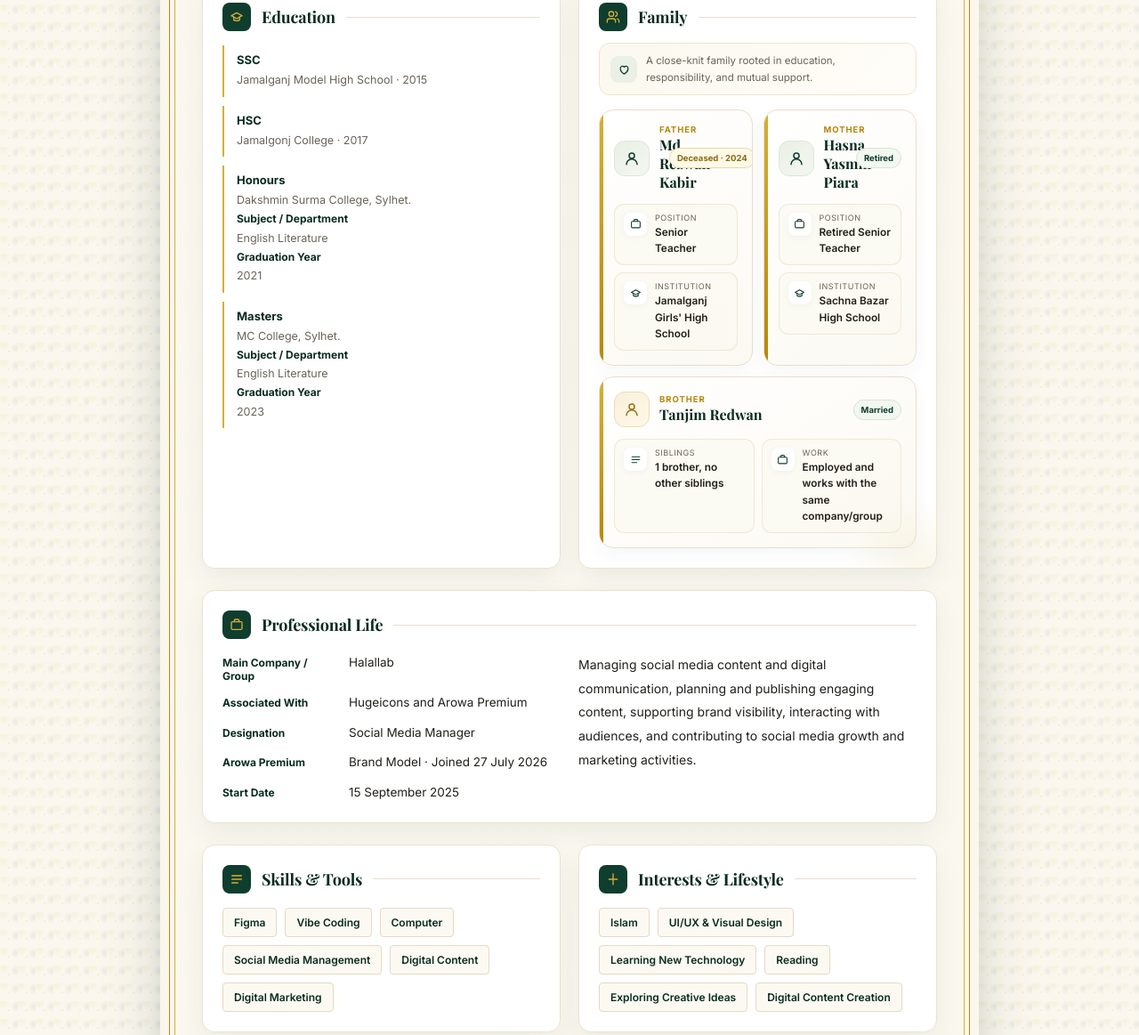
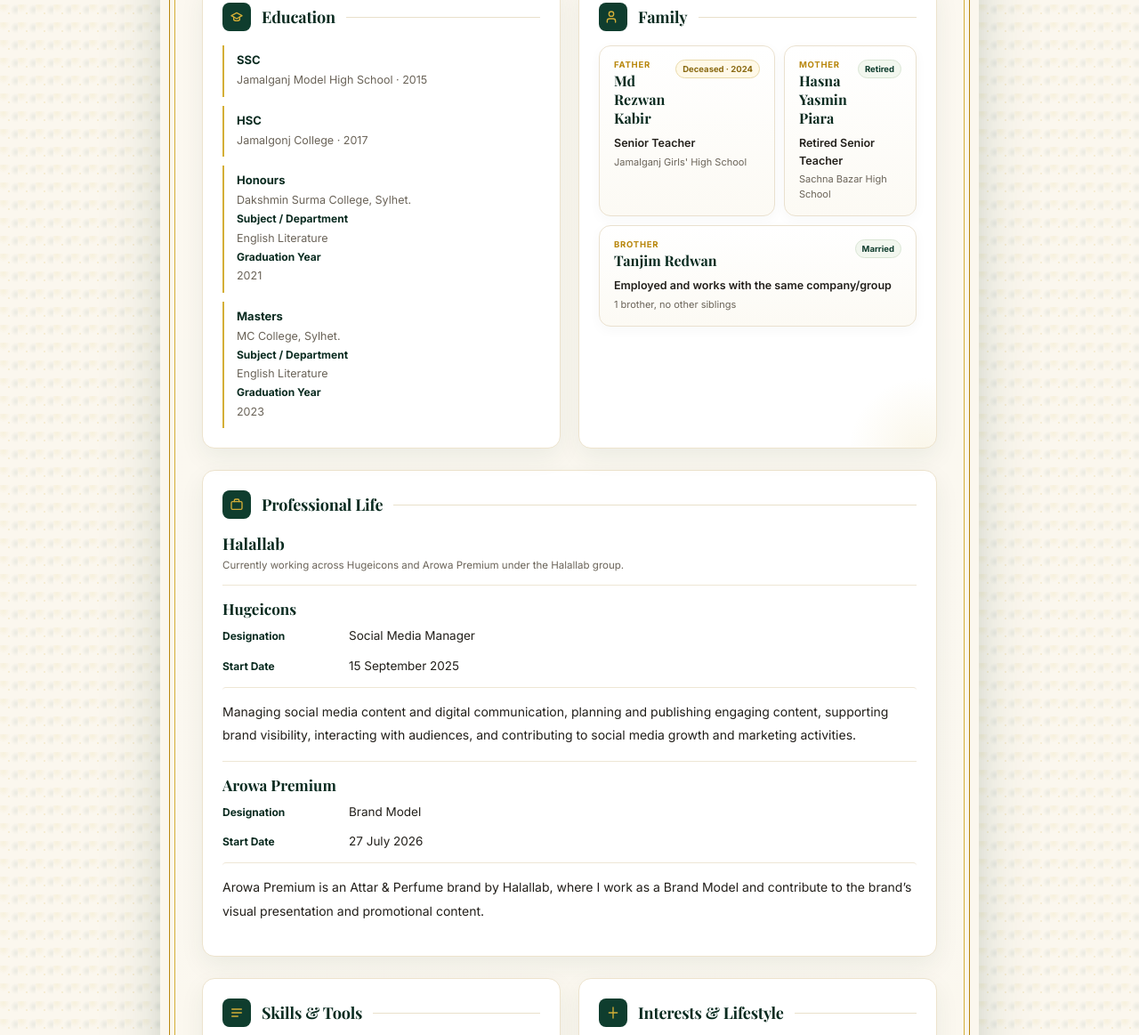
Before and after one commit to ssadnankabir-star/Bio-data, a plain HTML site: page index.html in a window 1280 px wide. Shown: the part 1135-2298 px from the top of the page at 89% size. Drawn offline with nearby package versions, Linux system fonts and the light colour scheme.

Commit message:
Refactor family and professional profile sections
Updated family and professional sections with new layout and content. Adjusted styles for better presentation and visibility.

```diff
--- a/index.html
+++ b/index.html
@@ -545,6 +545,268 @@
     #contact a,.social-card{color:var(--emerald-deep)!important}
   }
 
+
+  /* Simple family layout */
+  .family-intro,.family-profile-grid{display:none!important}
+  .simple-family-grid{display:grid;grid-template-columns:1fr;gap:10px}
+  .simple-family-card{
+    background:#FBF9F2;
+    border:1px solid #E9E1CF;
+    border-radius:12px;
+    padding:15px 16px;
+  }
+  .simple-family-role{
+    display:block;
+    margin-bottom:3px;
+    font-size:10px;
+    font-weight:700;
+    text-transform:uppercase;
+    letter-spacing:.07em;
+    color:var(--gold);
+  }
+  .simple-family-card h4{
+    margin:0 0 11px;
+    font-family:'Playfair Display',serif;
+    font-size:16px;
+    color:var(--emerald-deep);
+  }
+  .simple-family-row{
+    display:grid;
+    grid-template-columns:82px 1fr;
+    gap:10px;
+    padding:7px 0;
+    border-top:1px solid #EEE7D8;
+    align-items:start;
+  }
+  .simple-family-row span{
+    font-size:10px;
+    color:var(--ink-soft);
+  }
+  .simple-family-row strong{
+    font-size:11.5px;
+    line-height:1.5;
+    font-weight:600;
+    color:var(--ink);
+  }
+  @media(min-width:640px){
+    .simple-family-grid{grid-template-columns:1fr 1fr}
+    .simple-family-wide{grid-column:1/-1}
+  }
+  @media(max-width:430px){
+    .simple-family-row{grid-template-columns:1fr;gap:2px}
+  }
+
+
+  /* Family, simple but elegant */
+  .simple-family-grid,.family-intro,.family-profile-grid{display:none!important}
+  .family-clean-list{
+    display:grid;
+    gap:10px;
+  }
+  .family-clean-item{
+    padding:15px 16px;
+    border:1px solid #EAE1CF;
+    border-radius:13px;
+    background:linear-gradient(180deg,#FFF,#FCFAF4);
+    box-shadow:0 4px 14px rgba(15,61,46,.035);
+  }
+  .family-clean-item:hover{
+    border-color:#DFD0AA;
+    box-shadow:0 8px 20px rgba(15,61,46,.055);
+  }
+  .family-clean-head{
+    display:flex;
+    align-items:flex-start;
+    justify-content:space-between;
+    gap:12px;
+    margin-bottom:8px;
+  }
+  .family-clean-role{
+    display:block;
+    font-size:9.5px;
+    font-weight:700;
+    letter-spacing:.08em;
+    text-transform:uppercase;
+    color:var(--gold);
+    margin-bottom:2px;
+  }
+  .family-clean-item h4{
+    margin:0;
+    font-family:'Playfair Display',serif;
+    font-size:16px;
+    color:var(--emerald-deep);
+  }
+  .family-clean-item p{
+    margin:0 0 3px;
+    font-size:12.5px;
+    font-weight:600;
+    color:var(--ink);
+    line-height:1.55;
+  }
+  .family-clean-meta{
+    display:block;
+    font-size:11px;
+    color:var(--ink-soft);
+    line-height:1.55;
+  }
+  .family-clean-status{
+    flex:0 0 auto;
+    font-size:9.5px;
+    font-weight:700;
+    color:#8A6A12;
+    background:#FFF9E8;
+    border:1px solid #E9D9A8;
+    border-radius:999px;
+    padding:4px 7px;
+    white-space:nowrap;
+  }
+  .family-clean-status.neutral{
+    color:var(--emerald);
+    background:#F2F7EF;
+    border-color:#D9E5D4;
+  }
+  @media(min-width:700px){
+    .family-clean-list{grid-template-columns:1fr 1fr}
+    .family-clean-item:last-child{grid-column:1/-1}
+  }
+
+
+  /* Professional Life clean hierarchy */
+  .professional-clean{display:grid;gap:0}
+  .professional-description{
+    margin:16px 0 14px!important;
+    padding-top:14px;
+    border-top:1px solid #EEE6D5;
+  }
+  .arowa-role{
+    margin-top:2px;
+    padding:14px 15px;
+    background:#FBF9F2;
+    border:1px solid #E9E1CF;
+    border-radius:12px;
+  }
+  .arowa-role .kv-row{margin-bottom:8px}
+  .arowa-role .kv-row .k{color:var(--gold)}
+  .professional-note{
+    font-size:12.5px!important;
+    line-height:1.75!important;
+    color:var(--ink-soft)!important;
+  }
+
+
+  .professional-company-block{padding:15px 0;border-top:1px solid #EEE6D5}
+  .professional-company-block:first-of-type{padding-top:2px;border-top:0}
+  .professional-company-name{margin:0 0 9px;font-family:'Playfair Display',serif;font-size:17px;color:var(--emerald-deep)}
+  .professional-company-block .professional-description{margin:12px 0 0!important}
+
+
+  .halallab-group{
+    margin:-2px 0 14px;
+    padding:13px 15px;
+    border:1px solid #E7DDC7;
+    border-radius:13px;
+    background:linear-gradient(135deg,#FBF8EF,#FFFDF8);
+  }
+  .halallab-kicker{
+    display:block;
+    margin-bottom:2px;
+    font-size:9px;
+    font-weight:700;
+    letter-spacing:.10em;
+    text-transform:uppercase;
+    color:var(--gold);
+  }
+  .halallab-title{
+    margin:0 0 4px;
+    font-family:'Playfair Display',serif;
+    font-size:18px;
+    color:var(--emerald-deep);
+  }
+  .halallab-copy{
+    margin:0;
+    font-size:11.5px;
+    line-height:1.65;
+    color:var(--ink-soft);
+  }
+  .professional-company-head{
+    display:flex;
+    align-items:center;
+    justify-content:space-between;
+    gap:12px;
+    margin-bottom:9px;
+  }
+  .professional-company-head .professional-company-name{margin:0}
+  .working-badge{
+    flex:0 0 auto;
+    display:inline-flex;
+    align-items:center;
+    gap:5px;
+    padding:4px 8px;
+    border-radius:999px;
+    border:1px solid #D8E5D3;
+    background:#F2F7EF;
+    color:var(--emerald);
+    font-size:9px;
+    font-weight:700;
+    white-space:nowrap;
+  }
+  .working-badge::before{
+    content:"";
+    width:6px;
+    height:6px;
+    border-radius:50%;
+    background:currentColor;
+  }
+
+
+  /* Simple Halallab heading */
+  .halallab-group{display:none!important}
+  .halallab-heading{
+    margin:0 0 13px;
+    padding:0;
+    border:0;
+    background:none;
+    box-shadow:none;
+  }
+  .halallab-heading .halallab-title{
+    margin:0 0 3px;
+    font-family:'Playfair Display',serif;
+    font-size:18px;
+    color:var(--emerald-deep);
+  }
+  .halallab-heading .halallab-copy{
+    margin:0;
+    font-size:11.5px;
+    line-height:1.6;
+    color:var(--ink-soft);
+  }
+
+
+  .header{position:relative}
+  .header-admin-link{
+    position:absolute;
+    top:8px;
+    right:8px;
+    width:34px;
+    height:34px;
+    border-radius:999px;
+    display:flex;
+    align-items:center;
+    justify-content:center;
+    color:var(--emerald);
+    background:rgba(255,255,255,.78);
+    border:1px solid #E8DFC9;
+    box-shadow:0 6px 16px rgba(15,61,46,.06);
+    text-decoration:none;
+    transition:.2s ease;
+  }
+  .header-admin-link:hover{transform:translateY(-1px);border-color:#D7C38D;background:#fff}
+  .header-admin-link .icon{width:15px;height:15px}
+  @media(max-width:600px){
+    .header-admin-link{top:4px;right:2px;width:32px;height:32px}
+  }
+  @media print{.header-admin-link{display:none!important}}
+
 </style>
 </head>
 <body>
@@ -571,6 +833,10 @@
       </nav>
 
       <header class="header section" id="home">
+        <a class="header-admin-link" href="admin.html" aria-label="Open admin panel" title="Admin">
+          <svg class="icon" viewBox="0 0 24 24" aria-hidden="true"><circle cx="12" cy="12" r="3"/><path d="M19.4 15a1.7 1.7 0 0 0 .3 1.9l.1.1-2.8 2.8-.1-.1a1.7 1.7 0 0 0-1.9-.3 1.7 1.7 0 0 0-1 1.6V21h-4v-.1a1.7 1.7 0 0 0-1-1.6 1.7 1.7 0 0 0-1.9.3l-.1.1L4.2 17l.1-.1a1.7 1.7 0 0 0 .3-1.9A1.7 1.7 0 0 0 3 14H3v-4h.1a1.7 1.7 0 0 0 1.6-1 1.7 1.7 0 0 0-.3-1.9L4.2 7 7 4.2l.1.1a1.7 1.7 0 0 0 1.9.3A1.7 1.7 0 0 0 10 3V3h4v.1a1.7 1.7 0 0 0 1 1.6 1.7 1.7 0 0 0 1.9-.3l.1-.1L19.8 7l-.1.1a1.7 1.7 0 0 0-.3 1.9 1.7 1.7 0 0 0 1.6 1h.1v4H21a1.7 1.7 0 0 0-1.6 1Z"/></svg>
+        </a>
+
         <p class="eyebrow">Personal Profile</p>
         <div class="star-divider"><div class="line l"></div><svg viewBox="0 0 24 24"><path d="M12 0 L14.5 9.5 L24 12 L14.5 14.5 L12 24 L9.5 14.5 L0 12 L9.5 9.5 Z"/></svg><div class="line r"></div></div>
         <h1 class="title editable">Sadnan Kaabeer</h1>
@@ -595,7 +861,7 @@
           <div class="stat-card"><div class="circ">◦</div><div><div class="label editable">Date of Birth</div><div class="value editable">21 April 1999</div></div></div>
           <div class="stat-card"><div class="circ">◦</div><div><div class="label editable">Age</div><div class="value editable">27 years</div></div></div>
           <div class="stat-card"><div class="circ">◦</div><div><div class="label editable">Height</div><div class="value editable">5'8&quot;</div></div></div>
-          <div class="stat-card"><div class="circ">◦</div><div><div class="label editable">Weight</div><div class="value editable">99 kg</div></div></div>
+          <div class="stat-card"><div class="circ">◦</div><div><div class="label editable">Weight</div><div class="value editable">95 kg</div></div></div>
           <div class="stat-card"><div class="circ">◦</div><div><div class="label editable">Blood Group</div><div class="value editable">B+</div></div></div>
           <div class="stat-card"><div class="circ">◦</div><div><div class="label editable">Nationality</div><div class="value editable">Bangladeshi</div></div></div>
           <div class="stat-card"><div class="circ">◦</div><div><div class="label editable">Religion</div><div class="value editable">Islam</div></div></div>
@@ -644,116 +910,81 @@
         <section class="card section family-section" id="family">
           <div class="section-title">
             <div class="icon-box">
-              <svg class="icon" viewBox="0 0 24 24"><path d="M16 21v-2a4 4 0 0 0-4-4H6a4 4 0 0 0-4 4v2"/><path d="M16 3.13a4 4 0 0 1 0 7.74"/><path d="M22 21v-2a4 4 0 0 0-3-3.87"/><circle cx="9" cy="7" r="4"/></svg>
+              <svg class="icon" viewBox="0 0 24 24"><path d="M16 21v-2a4 4 0 0 0-4-4H6a4 4 0 0 0-4 4v2"/><circle cx="9" cy="7" r="4"/></svg>
             </div>
-            <h3 class="editable">Family</h3>
-            <div class="rule"></div>
+            <h3 class="editable">Family</h3><div class="rule"></div>
           </div>
 
-          <div class="family-intro">
-            <span class="family-intro-icon" aria-hidden="true">
-              <svg class="icon" viewBox="0 0 24 24"><path d="M12 21s-7-4.35-7-10a4 4 0 0 1 7-2.65A4 4 0 0 1 19 11c0 5.65-7 10-7 10Z"/></svg>
-            </span>
-            <p>A close-knit family rooted in education, responsibility, and mutual support.</p>
+          <div class="family-clean-list" id="familyList">
+            <div class="family-clean-item">
+              <div class="family-clean-head">
+                <div>
+                  <span class="family-clean-role">Father</span>
+                  <h4 class="editable">Md Rezwan Kabir</h4>
+                </div>
+                <span class="family-clean-status editable">Deceased · 2024</span>
+              </div>
+              <p class="editable">Senior Teacher</p>
+              <span class="family-clean-meta editable">Jamalganj Girls' High School</span>
             </div>
 
-          <div class="family-profile-grid" id="familyList">
-            <article class="family-profile-card family-parent-card">
-              <div class="family-card-top">
-                <div class="family-avatar" aria-hidden="true">
-                  <svg class="icon" viewBox="0 0 24 24"><circle cx="12" cy="8" r="4"/><path d="M4 21a8 8 0 0 1 16 0"/></svg>
+            <div class="family-clean-item">
+              <div class="family-clean-head">
+                <div>
+                  <span class="family-clean-role">Mother</span>
+                  <h4 class="editable">Hasna Yasmin Piara</h4>
                 </div>
-                <div class="family-heading-copy">
-                  <span class="family-relation">Father</span>
-                  <h4 class="family-person-name editable">Md Rezwan Kabir</h4>
+                <span class="family-clean-status neutral editable">Retired</span>
               </div>
-                <span class="family-status-badge editable">Deceased · 2024</span>
+              <p class="editable">Retired Senior Teacher</p>
+              <span class="family-clean-meta editable">Sachna Bazar High School</span>
             </div>
-              <div class="family-info-list">
-                <div class="family-info-item">
-                  <span class="family-info-icon" aria-hidden="true">
-                    <svg class="icon" viewBox="0 0 24 24"><rect x="3" y="7" width="18" height="13" rx="2"/><path d="M8 7V5a2 2 0 0 1 2-2h4a2 2 0 0 1 2 2v2"/></svg>
-                  </span>
-                  <div><span class="family-label">Position</span><strong class="editable">Senior Teacher</strong></div>
+
+            <div class="family-clean-item">
+              <div class="family-clean-head">
+                <div>
+                  <span class="family-clean-role">Brother</span>
+                  <h4 class="editable">Tanjim Redwan</h4>
                 </div>
-                <div class="family-info-item">
-                  <span class="family-info-icon" aria-hidden="true">
-                    <svg class="icon" viewBox="0 0 24 24"><path d="M3 10l9-5 9 5-9 5z"/><path d="M7 12v5c3 2 7 2 10 0v-5"/></svg>
-                  </span>
-                  <div><span class="family-label">Institution</span><strong class="editable">Jamalganj Girls' High School</strong></div>
+                <span class="family-clean-status neutral editable">Married</span>
               </div>
+              <p class="editable">Employed and works with the same company/group</p>
+              <span class="family-clean-meta editable">1 brother, no other siblings</span>
             </div>
-            </article>
-
-            <article class="family-profile-card family-parent-card">
-              <div class="family-card-top">
-                <div class="family-avatar" aria-hidden="true">
-                  <svg class="icon" viewBox="0 0 24 24"><circle cx="12" cy="8" r="4"/><path d="M4 21a8 8 0 0 1 16 0"/></svg>
-                </div>
-                <div class="family-heading-copy">
-                  <span class="family-relation">Mother</span>
-                  <h4 class="family-person-name editable">Hasna Yasmin Piara</h4>
-                </div>
-                <span class="family-status-badge soft editable">Retired</span>
-              </div>
-              <div class="family-info-list">
-                <div class="family-info-item">
-                  <span class="family-info-icon" aria-hidden="true">
-                    <svg class="icon" viewBox="0 0 24 24"><rect x="3" y="7" width="18" height="13" rx="2"/><path d="M8 7V5a2 2 0 0 1 2-2h4a2 2 0 0 1 2 2v2"/></svg>
-                  </span>
-                  <div><span class="family-label">Position</span><strong class="editable">Retired Senior Teacher</strong></div>
-                </div>
-                <div class="family-info-item">
-                  <span class="family-info-icon" aria-hidden="true">
-                    <svg class="icon" viewBox="0 0 24 24"><path d="M3 10l9-5 9 5-9 5z"/><path d="M7 12v5c3 2 7 2 10 0v-5"/></svg>
-                  </span>
-                  <div><span class="family-label">Institution</span><strong class="editable">Sachna Bazar High School</strong></div>
-                </div>
-              </div>
-            </article>
-
-            <article class="family-profile-card family-brother-card">
-              <div class="family-card-top">
-                <div class="family-avatar brother" aria-hidden="true">
-                  <svg class="icon" viewBox="0 0 24 24"><circle cx="12" cy="8" r="4"/><path d="M4 21a8 8 0 0 1 16 0"/></svg>
-                </div>
-                <div class="family-heading-copy">
-                  <span class="family-relation">Brother</span>
-                  <h4 class="family-person-name editable">Tanjim Redwan</h4>
-                </div>
-                <span class="family-status-badge soft editable">Married</span>
-              </div>
-              <div class="family-info-list brother-info">
-                <div class="family-info-item">
-                  <span class="family-info-icon" aria-hidden="true">
-                    <svg class="icon" viewBox="0 0 24 24"><path d="M4 6h16M4 12h16M4 18h10"/></svg>
-                  </span>
-                  <div><span class="family-label">Siblings</span><strong class="editable">1 brother, no other siblings</strong></div>
-                </div>
-                <div class="family-info-item">
-                  <span class="family-info-icon" aria-hidden="true">
-                    <svg class="icon" viewBox="0 0 24 24"><rect x="3" y="7" width="18" height="13" rx="2"/><path d="M8 7V5a2 2 0 0 1 2-2h4a2 2 0 0 1 2 2v2"/></svg>
-                  </span>
-                  <div><span class="family-label">Work</span><strong class="editable">Employed and works with the same company/group</strong></div>
-                </div>
-              </div>
-            </article>
           </div>
         </section>
       </div>
 
       <section class="block mt6 section" id="professional">
         <div class="card">
-          <div class="section-title"><div class="icon-box"><svg class="icon" viewBox="0 0 24 24"><rect x="3" y="7" width="18" height="13" rx="2"/><path d="M8 7V5a2 2 0 0 1 2-2h4a2 2 0 0 1 2 2v2"/></svg></div><h3 class="editable">Professional Life</h3><div class="rule"></div></div>
-          <div class="two-col" style="margin-top:0">
-            <div>
-              <div class="kv-row"><span class="k editable">Main Company / Group</span><span class="v editable">Halallab</span></div>
-              <div class="kv-row"><span class="k editable">Associated With</span><span class="v editable">Hugeicons and Arowa Premium</span></div>
+          <div class="section-title">
+            <div class="icon-box">
+              <svg class="icon" viewBox="0 0 24 24"><rect x="3" y="7" width="18" height="13" rx="2"/><path d="M8 7V5a2 2 0 0 1 2-2h4a2 2 0 0 1 2 2v2"/></svg>
+            </div>
+            <h3 class="editable">Professional Life</h3><div class="rule"></div>
+          </div>
+
+          <div class="halallab-heading">
+            <h4 class="halallab-title editable">Halallab</h4>
+            <p class="halallab-copy editable">Currently working across Hugeicons and Arowa Premium under the Halallab group.</p>
+          </div>
+
+          <div class="professional-company-block">
+            <div class="professional-company-head">
+              <h4 class="professional-company-name editable">Hugeicons</h4>
+            </div>
             <div class="kv-row"><span class="k editable">Designation</span><span class="v editable">Social Media Manager</span></div>
-              <div class="kv-row"><span class="k editable">Arowa Premium</span><span class="v editable">Brand Model · Joined 27 July 2026</span></div>
             <div class="kv-row"><span class="k editable">Start Date</span><span class="v editable">15 September 2025</span></div>
+            <p class="body-text professional-description editable">Managing social media content and digital communication, planning and publishing engaging content, supporting brand visibility, interacting with audiences, and contributing to social media growth and marketing activities.</p>
           </div>
-            <p class="body-text editable">Managing social media content and digital communication, planning and publishing engaging content, supporting brand visibility, interacting with audiences, and contributing to social media growth and marketing activities.</p>
+
+          <div class="professional-company-block">
+            <div class="professional-company-head">
+              <h4 class="professional-company-name editable">Arowa Premium</h4>
+            </div>
+            <div class="kv-row"><span class="k editable">Designation</span><span class="v editable">Brand Model</span></div>
+            <div class="kv-row"><span class="k editable">Start Date</span><span class="v editable">27 July 2026</span></div>
+            <p class="body-text professional-description editable">Arowa Premium is an Attar &amp; Perfume brand by Halallab, where I work as a Brand Model and contribute to the brand’s visual presentation and promotional content.</p>
           </div>
         </div>
       </section>
@@ -855,7 +1086,6 @@
   <button type="button" id="printBtn">Print</button>
   <button type="button" id="shareBtn">Share</button>
   <button type="button" id="copyBtn">Copy link</button>
-  <a href="admin.html">Admin</a>
 </nav>
 
 <div class="share-modal" id="shareModal" aria-hidden="true">
@@ -914,11 +1144,12 @@
       </div>
     </div>
     <div class="export-working" id="exportWorking">Preparing from the current live profile...</div>
-    <p class="live-share-note">PDF uses the current rendered profile and keeps real links clickable. Images are generated page-by-page from complete sections.</p>
+    <p class="live-share-note">PDF is generated directly from the current live profile with clickable links. No Print or Save as PDF step is required. Images are generated page-by-page from complete sections.</p>
   </div>
 </div>
 
 <script src="https://cdn.jsdelivr.net/npm/html2canvas@1.4.1/dist/html2canvas.min.js"></script>
+<script src="https://cdn.jsdelivr.net/npm/jspdf@2.5.2/dist/jspdf.umd.min.js"></script>
 <script src="config/firebase-config.js"></script>
 <script type="module">
 import { initializeApp } from "https://www.gstatic.com/firebasejs/12.1.0/firebase-app.js";
```
Lines whose indentation alone changed are shown as unchanged.
